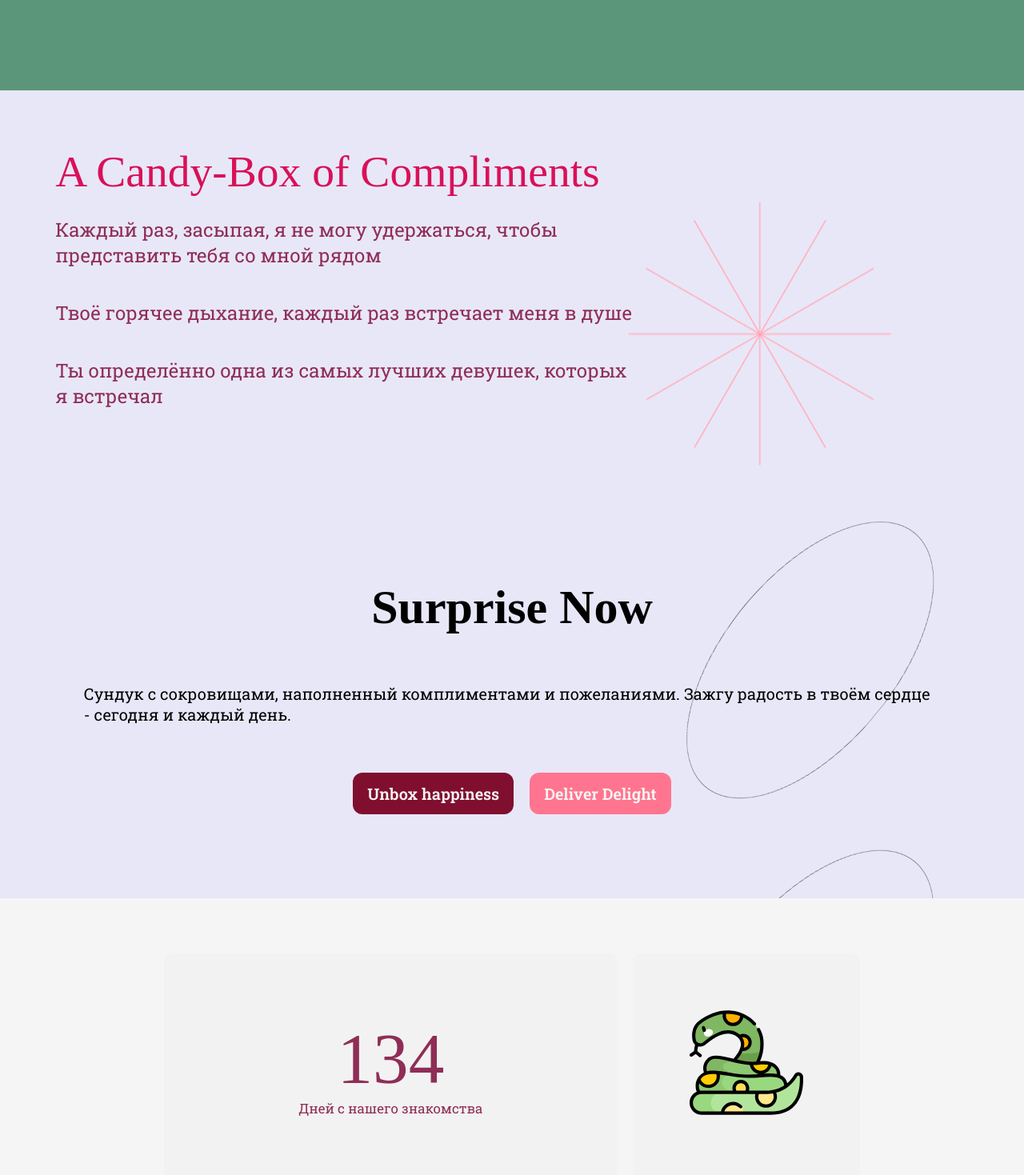
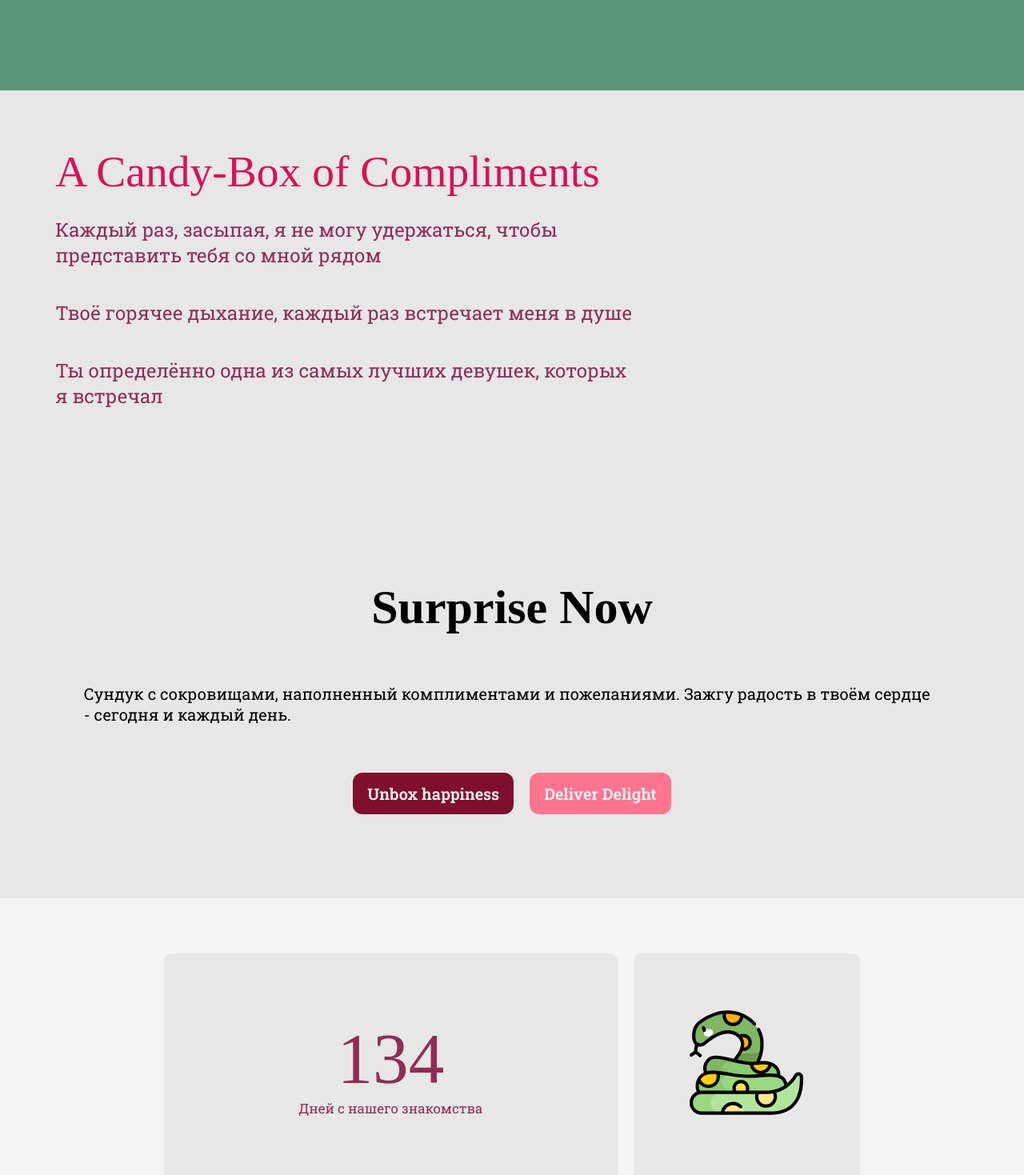
Before and after one commit to IvanchikIvan/FriendShip-History-site, a React (Create React App) app: page / in a window 1280 px wide. Shown: the part 1157-2626 px from the top of the page at 80% size. Built offline with nearby package versions, Linux system fonts and the light colour scheme; a web font is replaced by a local one.

Commit message:
Redesign of backgrounds

```diff
--- a/src/components/Body/Compliments/Compliments.css
+++ b/src/components/Body/Compliments/Compliments.css
@@ -3,7 +3,7 @@
 
 .compliments {
   width: 100%;
-  background: url("../../Assets/compliments_bg.png");
+  background-color: #e7e7e7;
   background-position: right;
 }
 
--- a/src/components/Body/StatsBox/StatsBox.css
+++ b/src/components/Body/StatsBox/StatsBox.css
@@ -36,7 +36,7 @@
   flex-direction: column;
   align-items: center;
   justify-content: center;
-  background-color: #F2F2F2;
+  background-color: #e7e7e7;
   border-radius: 10px;
   color: #8F2D56;
 }
--- a/src/components/Body/Surprise/Surprise.css
+++ b/src/components/Body/Surprise/Surprise.css
@@ -10,7 +10,7 @@
 .surprise-block {
     width: 100%;
     height: max-content;
-    background: url('../../Assets/surprise_bg.png');
+    background-color: #e7e7e7;
     background-size: 100%;
     background-position: top;
 }
```
